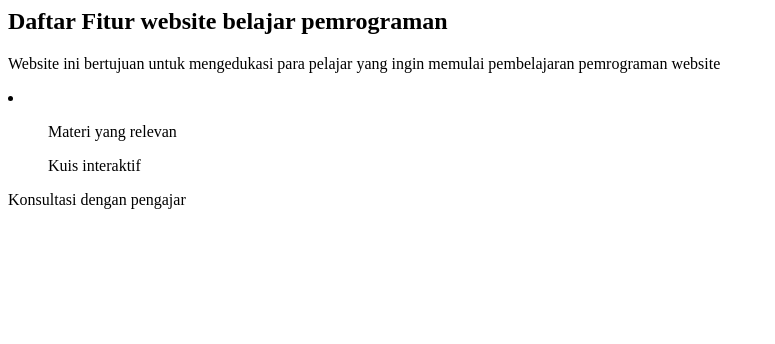
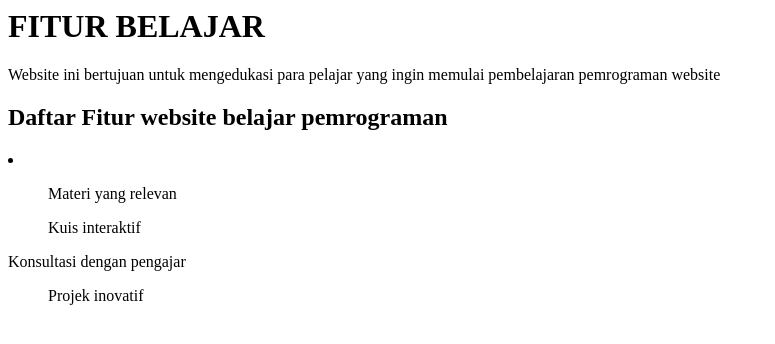
Before and after one commit to megalestaridwis/pemrograman_Mobile, a plain HTML site: page src/index.html in a window 1280 px wide. Shown: the whole page, without its empty margins (0-775 px from the left). Drawn offline with Linux system fonts and the light colour scheme.

Commit message:
Update headings and list items in index.html

```diff
--- a/src/index.html
+++ b/src/index.html
@@ -1,11 +1,14 @@
 <head>
 </head>
 <body>
+  <h1>FITUR BELAJAR</h1>
+  <p>Website ini bertujuan untuk mengedukasi para pelajar yang ingin memulai pembelajaran pemrograman website</p>
+
   <h2>Daftar Fitur website belajar pemrograman</h2>
-  <p>Website ini bertujuan untuk mengedukasi para pelajar yang ingin memulai pembelajaran pemrograman website</p>
   <li>
     <ul>Materi yang relevan</ul>
     <ul>Kuis interaktif</ul>
     <ui>Konsultasi dengan pengajar</ui>
+    <ul>Projek inovatif</ul>
   </li>
 </body>
```
